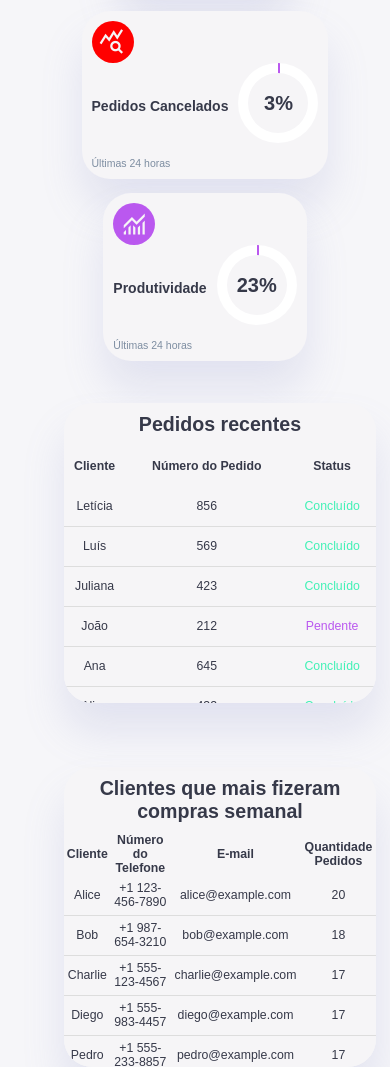
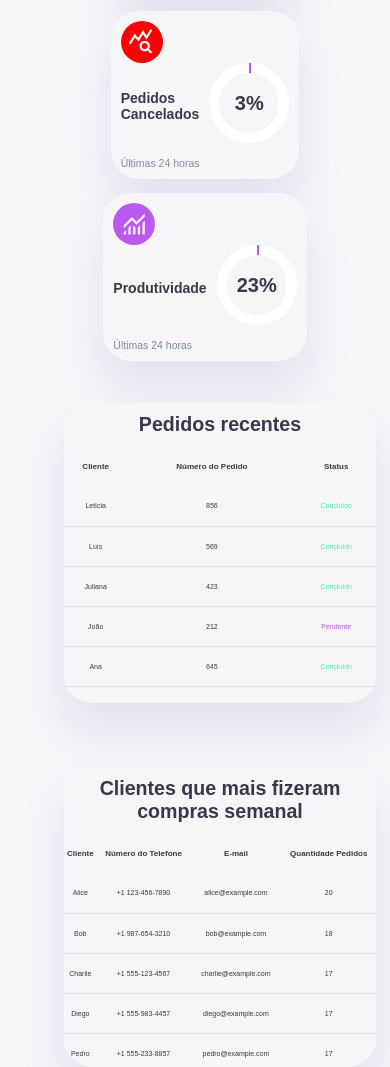
Before and after one commit to edsonrdl/management-system-dark-with-light-mode, a plain HTML site: page index.html in a window 390 px wide. Shown: the part 1277-2344 px from the top of the page. Drawn offline with nearby package versions, Linux system fonts and the light colour scheme.

Commit message:
style:finalizando responsividade

```diff
--- a/index.html
+++ b/index.html
@@ -114,7 +114,7 @@
                         </span>
                         <div class="middle">
                             <div class="left">
-                                <h3>Pedidos Cancelados</h3>
+                                <h3>Pedidos <br> Cancelados</h3>
                             </div>
                             <div class="progress">
                                 <div class="circular-progress-canceled">
--- a/style.css
+++ b/style.css
@@ -967,6 +967,16 @@ text-align: center;
         width: 100%;
         margin: 0;
     }
+    .all-orders h2{
+        font-size: 0.8rem;
+    }
+    .recent-orders thead th, .top-clients thead th, .all-order-table thead th {
+        font-size: 8px;
+    }
+    main table tbody td{
+        font-size: 7px;
+
+    }
     .right{
         width: 94%;
         margin: 0 auto 4rem;
```
